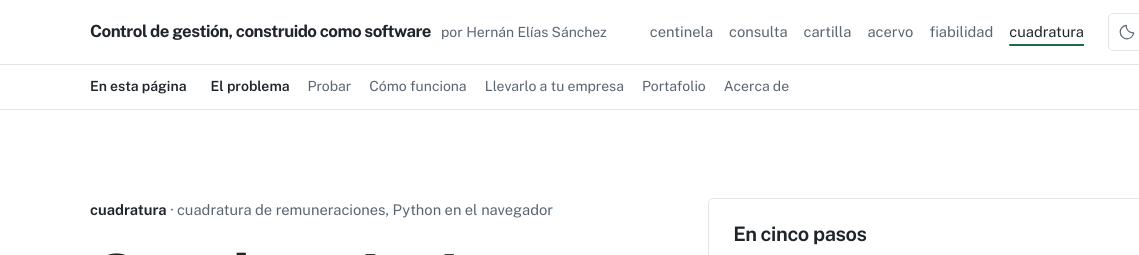
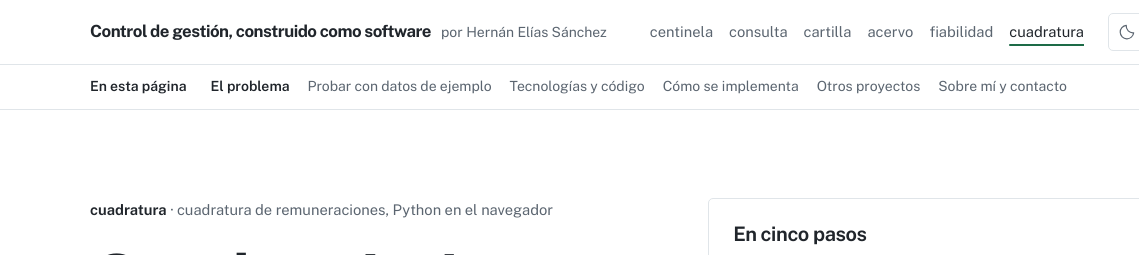
Before and after one commit to h-e-sanchez/cuadratura, a plain HTML site: page index.html in a window 1280 px wide. Shown: the top 255 px of the page, 0-1139 px from the left. Drawn offline with Linux system fonts and the light colour scheme.

Commit message:
Navegación explícita para reclutadores
Las etiquetas de «En esta página» dicen qué encuentra quien evalúa el perfil:
«Otros proyectos», «Sobre mí y contacto», «Tecnologías y código», «Probar con datos de ejemplo».

Co-Authored-By: Claude Opus 5.5 <noreply@anthropic.com>
Claude-Session: https://claude.ai/code/session_01X7zfDT5jc4oAngEgwCXFaE

```diff
--- a/index.html
+++ b/index.html
@@ -44,11 +44,11 @@
       <p class="en-pagina-titulo">En esta página</p>
       <ul>
         <li><a href="#problema">El problema</a></li>
-        <li><a href="#probar">Probar</a></li>
-        <li><a href="#como-funciona">Cómo funciona</a></li>
-        <li><a href="#fases">Llevarlo a tu empresa</a></li>
-        <li><a href="#portafolio">Portafolio</a></li>
-        <li><a href="#acerca">Acerca de</a></li>
+        <li><a href="#probar">Probar con datos de ejemplo</a></li>
+        <li><a href="#como-funciona">Tecnologías y código</a></li>
+        <li><a href="#fases">Cómo se implementa</a></li>
+        <li><a href="#portafolio">Otros proyectos</a></li>
+        <li><a href="#acerca">Sobre mí y contacto</a></li>
       </ul>
     </div>
   </nav>
```
